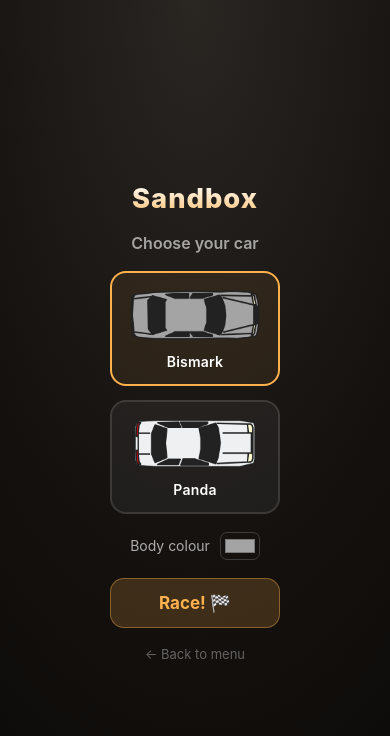
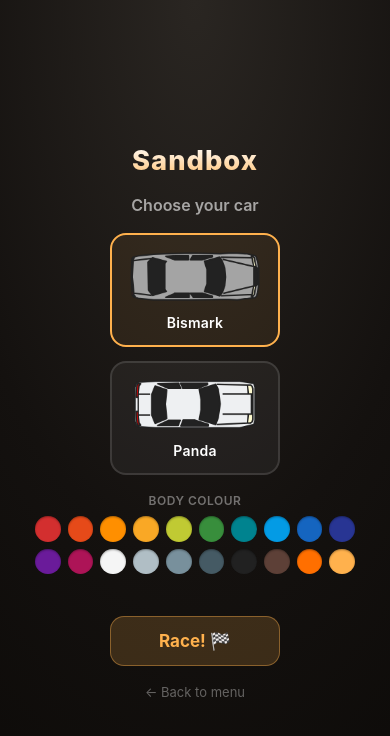
Before and after one commit to letulip/DesktopDrift, a website: page select.html in a window 390 px wide. Drawn offline with Linux system fonts and the light colour scheme.

Commit message:
feat(garage): replace native color picker with curated palette
Add js/palette.js — 20 hand-picked body colours (Rosso→Miele) as
{ hex, name } entries. Architecture is ready for Phase 2 liveries:
a LIVERIES array with { name, body, stroke, details } will live in
the same file without touching car geometry.

select.html now renders a 10×2 swatch grid (responsive 1fr columns,
max 320px) in place of <input type="color">. Swatches highlight on
selection with an amber ring; the colour name ("Blu", "Argento"…)
shows below the grid. Car-switch syncs the palette highlight to the
car's current body colour.

Bump SW cache → v13, add palette.js to ASSETS.

Co-Authored-By: Claude Sonnet 4.6 <noreply@anthropic.com>

```diff
--- /dev/null
+++ b/js/palette.js
@@ -0,0 +1,29 @@
+// Кураторская палитра цветов кузова — 20 оттенков, подобранных под
+// тёмный контур (#222) и общий стиль игры.
+//
+// Формат: { hex, name }
+// Масштабирование (Phase 2+): ливреи расширят схему до
+//   { name, body, stroke, details: [{ c, path }] }
+// и будут жить в отдельном массиве LIVERIES в этом же файле.
+export const PALETTE = [
+  { hex: '#D32F2F', name: 'Rosso'   },  // deep red
+  { hex: '#E64A19', name: 'Fuoco'   },  // orange-red
+  { hex: '#FF8F00', name: 'Arancio' },  // amber orange
+  { hex: '#F9A825', name: 'Giallo'  },  // golden yellow
+  { hex: '#C0CA33', name: 'Lime'    },  // lime green
+  { hex: '#388E3C', name: 'Verde'   },  // forest green
+  { hex: '#00838F', name: 'Acqua'   },  // teal
+  { hex: '#039BE5', name: 'Cielo'   },  // sky blue
+  { hex: '#1565C0', name: 'Blu'     },  // cobalt blue
+  { hex: '#283593', name: 'Notte'   },  // dark navy
+  { hex: '#6A1B9A', name: 'Viola'   },  // purple
+  { hex: '#AD1457', name: 'Magenta' },  // hot pink
+  { hex: '#F5F5F5', name: 'Bianco'  },  // white
+  { hex: '#B0BEC5', name: 'Argento' },  // silver
+  { hex: '#78909C', name: 'Grigio'  },  // gray
+  { hex: '#455A64', name: 'Ardesia' },  // dark slate
+  { hex: '#212121', name: 'Nero'    },  // black
+  { hex: '#5D4037', name: 'Tabacco' },  // brown
+  { hex: '#FF6F00', name: 'Ambra'   },  // deep amber
+  { hex: '#FFB14D', name: 'Miele'   },  // honey (matches UI accent)
+];
--- a/select.html
+++ b/select.html
@@ -42,20 +42,49 @@
     .car-card.sel { border-color: #ffb14d; background: rgba(255,177,77,.08); }
     .car-card canvas {
       display: block;
-      /* logical size: width CSS-controlled, height follows aspect ratio */
       width: min(200px, 38vw);
       aspect-ratio: 220 / 82;
     }
     .car-name { font: 600 14px -apple-system, system-ui, sans-serif; letter-spacing: .2px; }
-    #color-row {
-      display: flex; align-items: center; gap: 10px;
-      font: 14px -apple-system, system-ui, sans-serif; color: rgba(255,255,255,.65);
+
+    /* ── Colour palette ─────────────────────────────────────────────────────── */
+    #palette-wrap {
+      display: flex; flex-direction: column; align-items: center; gap: 8px;
     }
-    #bodyColor {
-      width: 40px; height: 28px;
-      border: 1px solid rgba(255,255,255,.18); border-radius: 7px;
-      cursor: pointer; padding: 2px; background: none;
+    #palette-label {
+      font: 600 12px -apple-system, system-ui, sans-serif;
+      letter-spacing: .5px; text-transform: uppercase;
+      color: rgba(255,255,255,.4);
     }
+    #palette {
+      display: grid;
+      grid-template-columns: repeat(10, 1fr);
+      gap: 7px;
+      /* max-width caps at 320px on desktop; on narrow phones swatches shrink gracefully */
+      width: min(320px, calc(100vw - 48px));
+    }
+    .swatch {
+      width: 100%; aspect-ratio: 1; border-radius: 50%;
+      cursor: pointer;
+      box-shadow: inset 0 1px 2px rgba(0,0,0,.35);
+      transition: transform .1s;
+      outline: none;
+    }
+    .swatch:hover { transform: scale(1.18); }
+    .swatch.sel {
+      box-shadow:
+        0 0 0 2.5px #ffb14d,
+        0 0 0 4.5px rgba(255,177,77,.25),
+        inset 0 1px 2px rgba(0,0,0,.35);
+      transform: scale(1.1);
+    }
+    #color-name {
+      font: 500 13px -apple-system, system-ui, sans-serif;
+      letter-spacing: .3px;
+      color: rgba(255,255,255,.55);
+      min-height: 16px;
+    }
+
     #raceBtn {
       padding: 14px 48px;
       background: rgba(255,177,77,.18); border: 1px solid rgba(255,177,77,.4);
@@ -72,10 +101,7 @@
     #backLink:hover { color: rgba(255,255,255,.6); }
 
     @media (min-width: 480px) {
-      .car-card {
-        max-width: none;
-        box-sizing: content-box;
-      }
+      .car-card { max-width: none; box-sizing: content-box; }
     }
   </style>
 </head>
@@ -84,16 +110,20 @@
   <p id="mode-title"></p>
   <h2>Choose your car</h2>
   <div id="cars"></div>
-  <div id="color-row">
-    <label for="bodyColor">Body colour</label>
-    <input type="color" id="bodyColor">
+
+  <div id="palette-wrap">
+    <div id="palette-label">Body colour</div>
+    <div id="palette"></div>
+    <div id="color-name"></div>
   </div>
+
   <button id="raceBtn">Race! 🏁</button>
   <a id="backLink" href="index.html">← Back to menu</a>
 </div>
 
 <script type="module">
   import { CARS } from './js/config.js';
+  import { PALETTE } from './js/palette.js';
   import { garage, save } from './js/store.js';
 
   const params = new URLSearchParams(location.search);
@@ -102,19 +132,14 @@
   document.getElementById('mode-title').textContent =
     mode === 'timeattack' ? 'Time Attack' : 'Sandbox';
 
-  // Восстанавливаем последний выбор из store
-  const g  = garage();
+  // ── Restore last choice from store ──────────────────────────────────────────
+  const g = garage();
   g.carIndex = Math.max(0, Math.min(g.carIndex ?? 0, CARS.length - 1));
 
   let sel = g.carIndex;
-  // Применяем сохранённый цвет кузова к объекту машины, чтобы drawPreview учёл его
   if (g.bodyColor) CARS[sel].body = g.bodyColor;
 
-  const colorInput = document.getElementById('bodyColor');
-  colorInput.value  = CARS[sel].body;
-
   // ── Car preview canvas drawing ───────────────────────────────────────────────
-  // Uses the same Path2D data that the game renderer uses — no duplication.
   const CANVAS_W = 220, CANVAS_H = 82;
 
   const drawPreview = (cvs, M) => {
@@ -124,7 +149,6 @@
     const sc  = Math.min((CANVAS_W - pad * 2) / M.vw, (CANVAS_H - pad * 2) / M.vh);
     ctx.save();
     ctx.translate(CANVAS_W / 2, CANVAS_H / 2);
-    // flip:true mirrors the SVG so the nose points right (same as in-game)
     ctx.scale(M.flip ? -sc : sc, sc);
     ctx.translate(-M.vw / 2, -M.vh / 2);
     ctx.fillStyle = M.body;
@@ -138,7 +162,7 @@
     ctx.restore();
   };
 
-  // ── Build car cards ──────────────────────────────────────────────────────────
+  // ── Car cards ────────────────────────────────────────────────────────────────
   const carsEl = document.getElementById('cars');
 
   const cards = CARS.map((M, i) => {
@@ -160,17 +184,49 @@
     return { card, cvs };
   });
 
+  // ── Colour palette ───────────────────────────────────────────────────────────
+  const paletteEl  = document.getElementById('palette');
+  const colorName  = document.getElementById('color-name');
+
+  // Find which palette index matches the current body colour (or -1 if none).
+  const findSwatch = hex => PALETTE.findIndex(p => p.hex.toLowerCase() === hex.toLowerCase());
+
+  let selSwatch = findSwatch(CARS[sel].body);
+
+  const swatchEls = PALETTE.map((entry, idx) => {
+    const el = document.createElement('div');
+    el.className = 'swatch' + (idx === selSwatch ? ' sel' : '');
+    el.style.background = entry.hex;
+    el.title = entry.name;
+    el.addEventListener('click', () => applySwatch(idx));
+    paletteEl.appendChild(el);
+    return el;
+  });
+
+  const applySwatch = (idx) => {
+    const entry = PALETTE[idx];
+    CARS[sel].body = entry.hex;
+    selSwatch = idx;
+    swatchEls.forEach((el, j) => el.classList.toggle('sel', j === idx));
+    colorName.textContent = entry.name;
+    drawPreview(cards[sel].cvs, CARS[sel]);
+  };
+
+  // Show the name of the initial selection (if any).
+  colorName.textContent = selSwatch >= 0 ? PALETTE[selSwatch].name : '';
+
+  // ── Car selection ────────────────────────────────────────────────────────────
   const selectCar = (i) => {
     sel = i;
     cards.forEach((c, j) => c.card.classList.toggle('sel', j === i));
-    colorInput.value = CARS[i].body;
+    // Sync palette highlight to this car's current body colour.
+    const match = findSwatch(CARS[i].body);
+    selSwatch = match;
+    swatchEls.forEach((el, j) => el.classList.toggle('sel', j === match));
+    colorName.textContent = match >= 0 ? PALETTE[match].name : '';
   };
 
-  colorInput.addEventListener('input', e => {
-    CARS[sel].body = e.target.value;
-    drawPreview(cards[sel].cvs, CARS[sel]);
-  });
-
+  // ── Race button ──────────────────────────────────────────────────────────────
   document.getElementById('raceBtn').addEventListener('click', () => {
     const g = garage();
     g.carIndex  = sel;
@@ -179,7 +235,7 @@
     location.href = mode === 'timeattack' ? 'timeattack.html' : 'sandbox.html';
   });
 
-  // Initial render
+  // ── Initial render ───────────────────────────────────────────────────────────
   CARS.forEach((M, i) => drawPreview(cards[i].cvs, M));
 </script>
 
--- a/sw.js
+++ b/sw.js
@@ -1,6 +1,6 @@
 // Desktop Drift — Service Worker
 // Cache version: bump this string to force all clients to re-download assets.
-const CACHE = 'desktop-drift-v12';
+const CACHE = 'desktop-drift-v13';
 
 // Build absolute URLs relative to this SW's own location so the same file
 // works on http://localhost:8777/ and https://letulip.github.io/DesktopDrift/
@@ -18,6 +18,7 @@ const ASSETS = [
   'css/sandbox.css',
   'js/store.js',
   'js/config.js',
+  'js/palette.js',
   'js/items.js',
   'js/track.js',
   'js/track-oval.js',
```
Also changed, not shown: AGENTS.md (+8 -3 lines), CLAUDE.md (+1 -1 lines).
